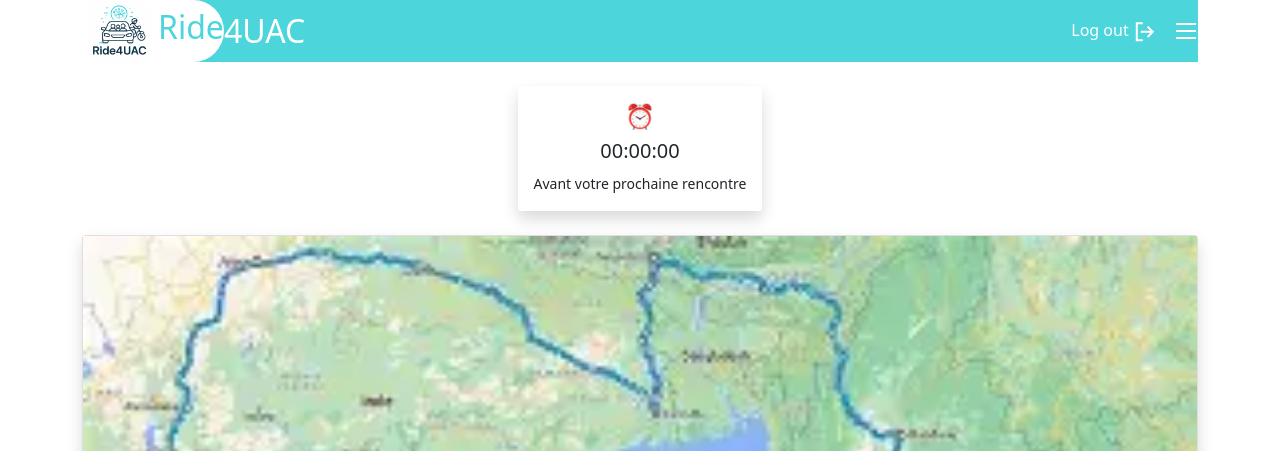
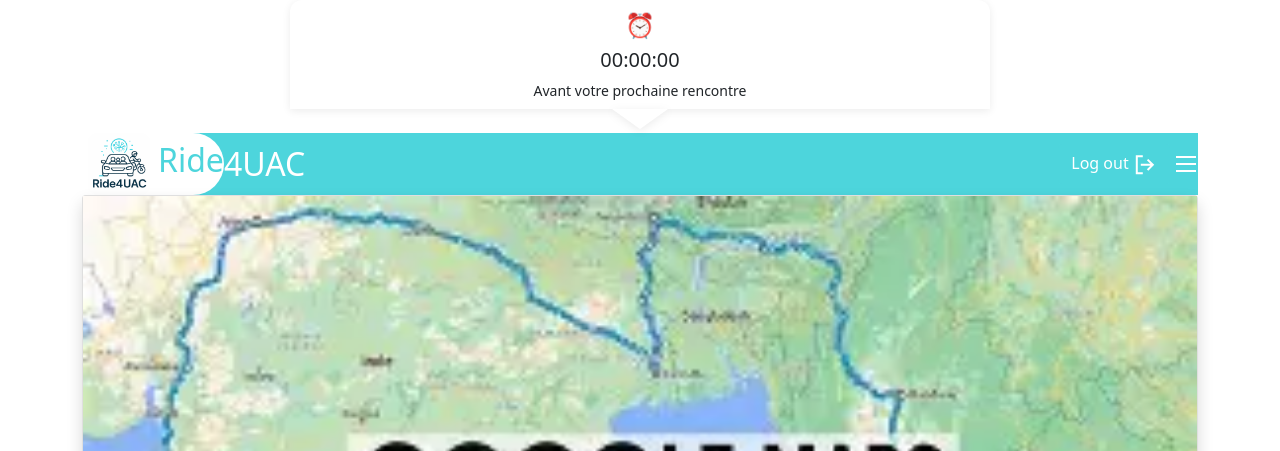
Before and after one commit to SatoK42/PIL1_2425_36, a Django app: page /acceuil/ in a window 1280 px wide. Shown: the top 451 px of the page. Run offline with Django 5.2, Linux system fonts and the light colour scheme.

Commit message:
Modification en cours de la page d'acceuil

```diff
--- a/IFRI_comotorage/auth_app/static/css/style1.css
+++ b/IFRI_comotorage/auth_app/static/css/style1.css
@@ -236,7 +236,35 @@ fieldset {
     transform: scale(1.2, 1.2);
 }
 
-
+.banniere-horloge {
+    position: relative;
+    background: #fff;
+    box-shadow: 0 2px 8px rgba(0,0,0,0.08);
+    width: 100%;
+    max-width: 700px;
+    margin: 0 auto 1.5rem auto;
+    border-radius: 12px 12px 0 0;
+    padding: 0.7rem 0.5rem 0.5rem 0.5rem;
+}
+.banniere-horloge::after {
+    content: "";
+    position: absolute;
+    left: 50%;
+    bottom: -20px;
+    transform: translateX(-50%);
+    width: 0;
+    height: 0;
+    border-left: 28px solid transparent;
+    border-right: 28px solid transparent;
+    border-top: 20px solid #fff;
+    /* même couleur que la bannière */
+    filter: drop-shadow(0 2px 4px rgba(0,0,0,0.08));
+}
+.horloge {
+    display: flex;
+    flex-direction: column;
+    align-items: center;
+}
 
 /* Pour le bouton Partager */
 .btn-partager {
--- a/IFRI_comotorage/auth_app/templates/acceuil.html
+++ b/IFRI_comotorage/auth_app/templates/acceuil.html
@@ -10,6 +10,14 @@
     <title>Document</title>
 </head>
 <body class="container-md">
+    <!-- Section Horloge -->
+    <div class="text-center banniere-horloge">
+        <div class="horloge">
+            <h4>⏰</h4>
+            <h5 id="countdown">00:00:00</h5>
+            <small>Avant votre prochaine rencontre</small>
+        </div>
+    </div>
     <nav class="bg-g">
         <div class="bar">
             <div class="bloc-logo">
@@ -35,14 +43,7 @@
         </div>
     </nav>
 
-<!-- Section Horloge -->
-<div class="text-center my-4">
-    <div class="bg-white p-3 rounded shadow d-inline-block">
-        <h4>⏰</h4>
-        <h5 id="countdown">00:00:00</h5>
-        <small>Avant votre prochaine rencontre</small>
-    </div>
-</div>
+
 
 <!-- Carte de Trajet -->
 <div class="card mb-4 shadow">
```
